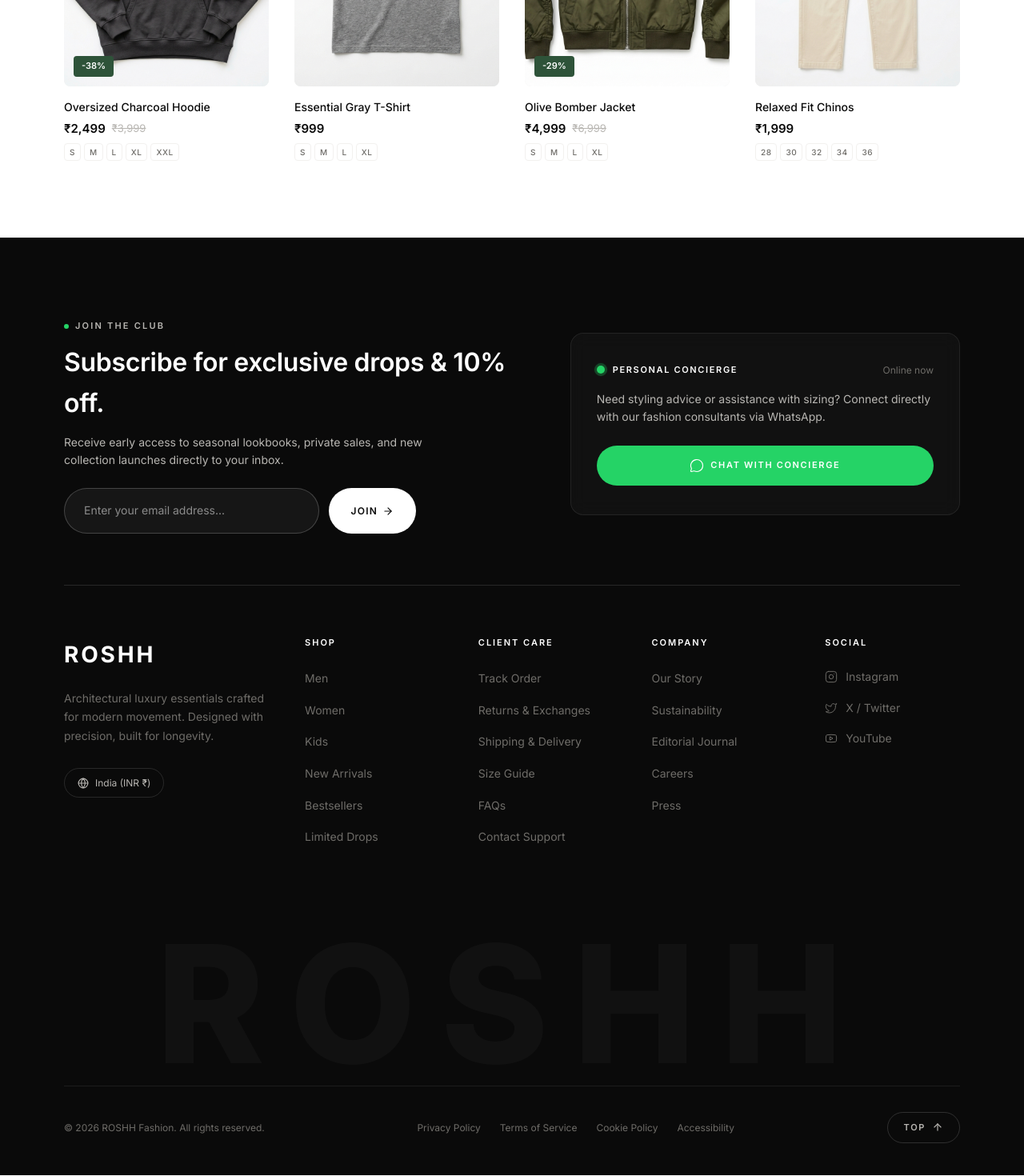
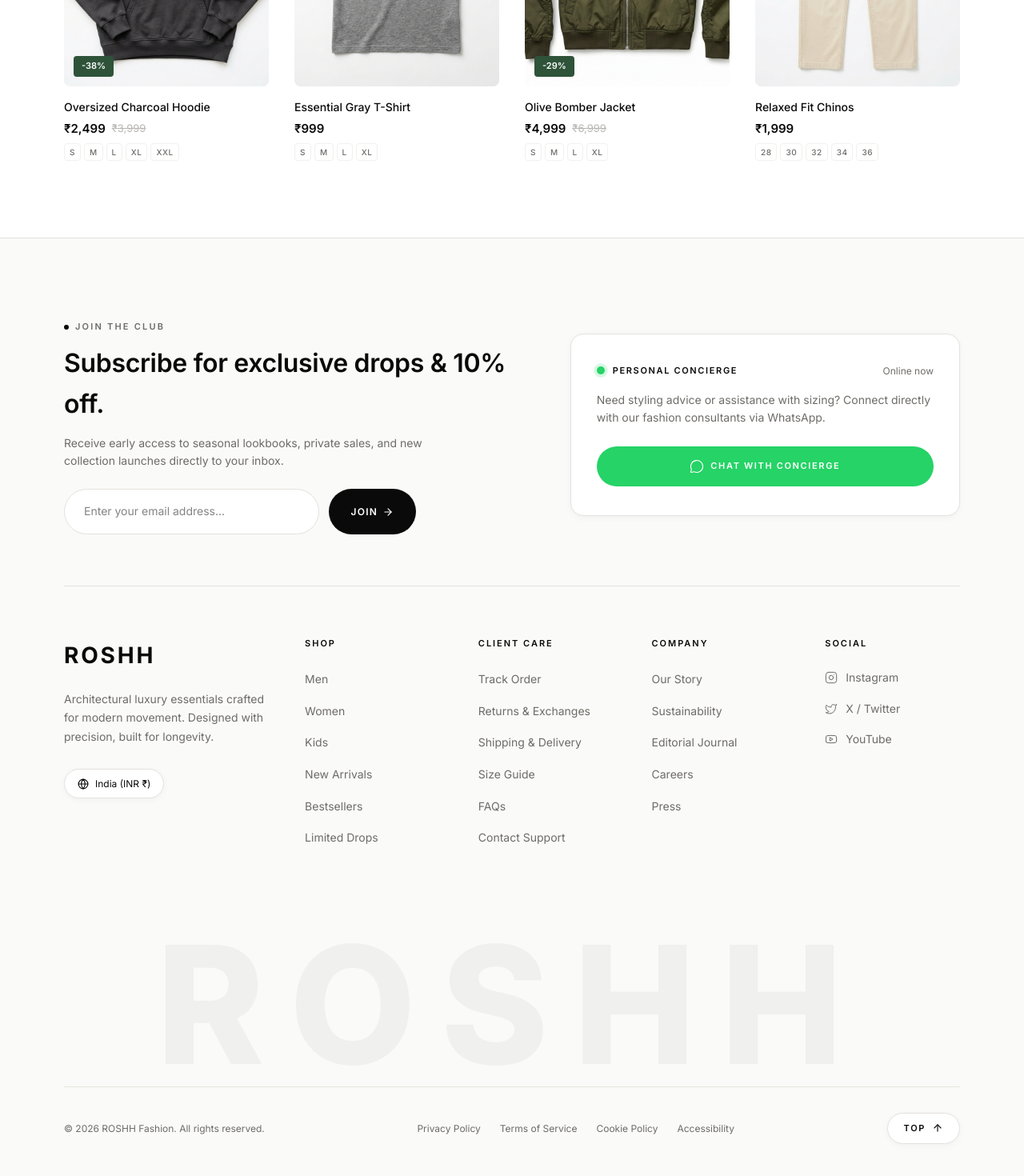
Before and after one commit to vinay-parit/roshh-fashion, a Next.js app: page / in a window 1280 px wide. Shown: the part 2852-4322 px from the top of the page at 80% size. Built offline with nearby package versions, Linux system fonts and the light colour scheme.

Commit message:
Footer color changed

```diff
--- a/app/components/Footer.jsx
+++ b/app/components/Footer.jsx
@@ -113,12 +113,13 @@
   return (
     <footer
       style={{
-        background: "var(--color-black)",
-        color: "var(--color-white)",
+        background: "var(--color-off-white)",
+        color: "var(--color-black)",
         paddingTop: "96px",
         paddingBottom: "40px",
         position: "relative",
         overflow: "hidden",
+        borderTop: "var(--border-hairline)",
       }}
     >
       <div className="container-wide">
@@ -129,7 +130,7 @@
             gridTemplateColumns: "1.2fr 1fr",
             gap: "48px",
             paddingBottom: "64px",
-            borderBottom: "1px solid rgba(255, 255, 255, 0.12)",
+            borderBottom: "1px solid #E4E2DE",
             marginBottom: "64px",
             alignItems: "center",
           }}
@@ -150,14 +151,14 @@
                   width: "6px",
                   height: "6px",
                   borderRadius: "50%",
-                  backgroundColor: "var(--color-whatsapp)",
+                  backgroundColor: "var(--color-black)",
                   display: "inline-block",
                 }}
               />
               <span
                 className="text-label"
                 style={{
-                  color: "var(--color-mid-gray)",
+                  color: "var(--color-stone)",
                   fontSize: "11px",
                   letterSpacing: "0.2em",
                 }}
@@ -171,13 +172,14 @@
                 fontWeight: 600,
                 letterSpacing: "-0.01em",
                 marginBottom: "12px",
+                color: "var(--color-black)",
               }}
             >
               Subscribe for exclusive drops & 10% off.
             </h3>
             <p
               style={{
-                color: "var(--color-mid-gray)",
+                color: "var(--color-stone)",
                 fontSize: "14px",
                 maxWidth: "480px",
                 marginBottom: "24px",
@@ -203,29 +205,29 @@
                 required
                 style={{
                   flex: 1,
-                  background: "rgba(255, 255, 255, 0.05)",
-                  border: "1px solid rgba(255, 255, 255, 0.2)",
+                  background: "var(--color-white)",
+                  border: "1px solid #E4E2DE",
                   borderRadius: "var(--radius-full)",
                   padding: "16px 24px",
-                  color: "var(--color-white)",
+                  color: "var(--color-black)",
                   fontSize: "14px",
                   outline: "none",
-                  transition: "border-color 250ms, background 250ms",
+                  transition: "border-color 250ms, box-shadow 250ms",
                 }}
                 onFocus={(e) => {
-                  e.target.style.borderColor = "var(--color-white)";
-                  e.target.style.background = "rgba(255, 255, 255, 0.08)";
+                  e.target.style.borderColor = "var(--color-black)";
+                  e.target.style.boxShadow = "0 0 0 1px var(--color-black)";
                 }}
                 onBlur={(e) => {
-                  e.target.style.borderColor = "rgba(255, 255, 255, 0.2)";
-                  e.target.style.background = "rgba(255, 255, 255, 0.05)";
+                  e.target.style.borderColor = "#E4E2DE";
+                  e.target.style.boxShadow = "none";
                 }}
               />
               <button
                 type="submit"
                 style={{
-                  background: "var(--color-white)",
-                  color: "var(--color-black)",
+                  background: "var(--color-black)",
+                  color: "var(--color-white)",
                   border: "none",
                   borderRadius: "var(--radius-full)",
                   padding: "0 28px",
@@ -242,11 +244,11 @@
                 }}
                 onMouseEnter={(e) => {
                   e.currentTarget.style.transform = "scale(1.03)";
-                  e.currentTarget.style.background = "var(--color-off-white)";
+                  e.currentTarget.style.background = "var(--color-charcoal)";
                 }}
                 onMouseLeave={(e) => {
                   e.currentTarget.style.transform = "scale(1)";
-                  e.currentTarget.style.background = "var(--color-white)";
+                  e.currentTarget.style.background = "var(--color-black)";
                 }}
               >
                 {subscribed ? (
@@ -265,14 +267,14 @@
           {/* WhatsApp Concierge Card */}
           <div
             style={{
-              background: "rgba(255, 255, 255, 0.03)",
-              border: "1px solid rgba(255, 255, 255, 0.08)",
+              background: "var(--color-white)",
+              border: "1px solid #E4E2DE",
               borderRadius: "var(--radius-lg)",
               padding: "36px 32px",
               display: "flex",
               flexDirection: "column",
               gap: "16px",
-              backdropFilter: "blur(10px)",
+              boxShadow: "var(--shadow-sm)",
             }}
           >
             <div style={{ display: "flex", alignItems: "center", justifyContent: "space-between" }}>
@@ -310,7 +312,7 @@
                 </span>
                 <span
                   className="text-label"
-                  style={{ color: "var(--color-white)", fontSize: "11px" }}
+                  style={{ color: "var(--color-black)", fontSize: "11px" }}
                 >
                   PERSONAL CONCIERGE
                 </span>
@@ -320,7 +322,7 @@
               </span>
             </div>
 
-            <p style={{ color: "var(--color-mid-gray)", fontSize: "14px", margin: 0, lineHeight: 1.6 }}>
+            <p style={{ color: "var(--color-stone)", fontSize: "14px", margin: 0, lineHeight: 1.6 }}>
               Need styling advice or assistance with sizing? Connect directly with our fashion consultants via WhatsApp.
             </p>
 
@@ -360,7 +362,7 @@
                 fontSize: "28px",
                 fontWeight: 700,
                 letterSpacing: "0.1em",
-                color: "var(--color-white)",
+                color: "var(--color-black)",
                 textDecoration: "none",
                 display: "inline-block",
                 marginBottom: "20px",
@@ -388,10 +390,12 @@
                 gap: "8px",
                 padding: "8px 16px",
                 borderRadius: "var(--radius-full)",
-                border: "1px solid rgba(255, 255, 255, 0.12)",
+                border: "1px solid #E4E2DE",
+                background: "var(--color-white)",
                 fontSize: "12px",
-                color: "var(--color-mid-gray)",
+                color: "var(--color-black)",
                 cursor: "pointer",
+                boxShadow: "var(--shadow-sm)",
               }}
             >
               <Globe size={14} />
@@ -404,7 +408,7 @@
             <h4
               className="text-label"
               style={{
-                color: "var(--color-white)",
+                color: "var(--color-black)",
                 marginBottom: "24px",
                 fontSize: "11px",
                 letterSpacing: "0.18em",
@@ -425,7 +429,7 @@
                       display: "inline-block",
                     }}
                     onMouseEnter={(e) => {
-                      e.target.style.color = "var(--color-white)";
+                      e.target.style.color = "var(--color-black)";
                       e.target.style.transform = "translateX(4px)";
                     }}
                     onMouseLeave={(e) => {
@@ -445,7 +449,7 @@
             <h4
               className="text-label"
               style={{
-                color: "var(--color-white)",
+                color: "var(--color-black)",
                 marginBottom: "24px",
                 fontSize: "11px",
                 letterSpacing: "0.18em",
@@ -466,7 +470,7 @@
                       display: "inline-block",
                     }}
                     onMouseEnter={(e) => {
-                      e.target.style.color = "var(--color-white)";
+                      e.target.style.color = "var(--color-black)";
                       e.target.style.transform = "translateX(4px)";
                     }}
                     onMouseLeave={(e) => {
@@ -486,7 +490,7 @@
             <h4
               className="text-label"
               style={{
-                color: "var(--color-white)",
+                color: "var(--color-black)",
                 marginBottom: "24px",
                 fontSize: "11px",
                 letterSpacing: "0.18em",
@@ -507,7 +511,7 @@
                       display: "inline-block",
                     }}
                     onMouseEnter={(e) => {
-                      e.target.style.color = "var(--color-white)";
+                      e.target.style.color = "var(--color-black)";
                       e.target.style.transform = "translateX(4px)";
                     }}
                     onMouseLeave={(e) => {
@@ -527,7 +531,7 @@
             <h4
               className="text-label"
               style={{
-                color: "var(--color-white)",
+                color: "var(--color-black)",
                 marginBottom: "24px",
                 fontSize: "11px",
                 letterSpacing: "0.18em",
@@ -553,7 +557,7 @@
                       fontSize: "14px",
                       transition: "color 200ms ease",
                     }}
-                    onMouseEnter={(e) => (e.currentTarget.style.color = "var(--color-white)")}
+                    onMouseEnter={(e) => (e.currentTarget.style.color = "var(--color-black)")}
                     onMouseLeave={(e) => (e.currentTarget.style.color = "var(--color-stone)")}
                   >
                     <IconComponent size={16} />
@@ -582,7 +586,7 @@
               fontSize: "clamp(80px, 16vw, 240px)",
               fontWeight: 800,
               letterSpacing: "0.15em",
-              color: "rgba(255, 255, 255, 0.03)",
+              color: "rgba(0, 0, 0, 0.04)",
               textTransform: "uppercase",
               display: "block",
             }}
@@ -598,7 +602,7 @@
             justifyContent: "space-between",
             alignItems: "center",
             paddingTop: "32px",
-            borderTop: "1px solid rgba(255, 255, 255, 0.08)",
+            borderTop: "1px solid #E4E2DE",
             flexWrap: "wrap",
             gap: "20px",
           }}
@@ -626,7 +630,7 @@
                     fontSize: "12px",
                     transition: "color 200ms ease",
                   }}
-                  onMouseEnter={(e) => (e.target.style.color = "var(--color-white)")}
+                  onMouseEnter={(e) => (e.target.style.color = "var(--color-black)")}
                   onMouseLeave={(e) => (e.target.style.color = "var(--color-stone)")}
                 >
                   {item}
@@ -639,10 +643,10 @@
           <button
             onClick={scrollToTop}
             style={{
-              background: "transparent",
-              border: "1px solid rgba(255, 255, 255, 0.15)",
+              background: "var(--color-white)",
+              border: "1px solid #E4E2DE",
               borderRadius: "var(--radius-full)",
-              color: "var(--color-mid-gray)",
+              color: "var(--color-black)",
               padding: "10px 20px",
               fontSize: "11px",
               fontWeight: 600,
@@ -653,15 +657,14 @@
               gap: "8px",
               cursor: "pointer",
               transition: "all 250ms ease",
+              boxShadow: "var(--shadow-sm)",
             }}
             onMouseEnter={(e) => {
-              e.currentTarget.style.borderColor = "var(--color-white)";
-              e.currentTarget.style.color = "var(--color-white)";
+              e.currentTarget.style.borderColor = "var(--color-black)";
               e.currentTarget.style.transform = "translateY(-2px)";
             }}
             onMouseLeave={(e) => {
-              e.currentTarget.style.borderColor = "rgba(255, 255, 255, 0.15)";
-              e.currentTarget.style.color = "var(--color-mid-gray)";
+              e.currentTarget.style.borderColor = "#E4E2DE";
               e.currentTarget.style.transform = "translateY(0)";
             }}
           >
```
